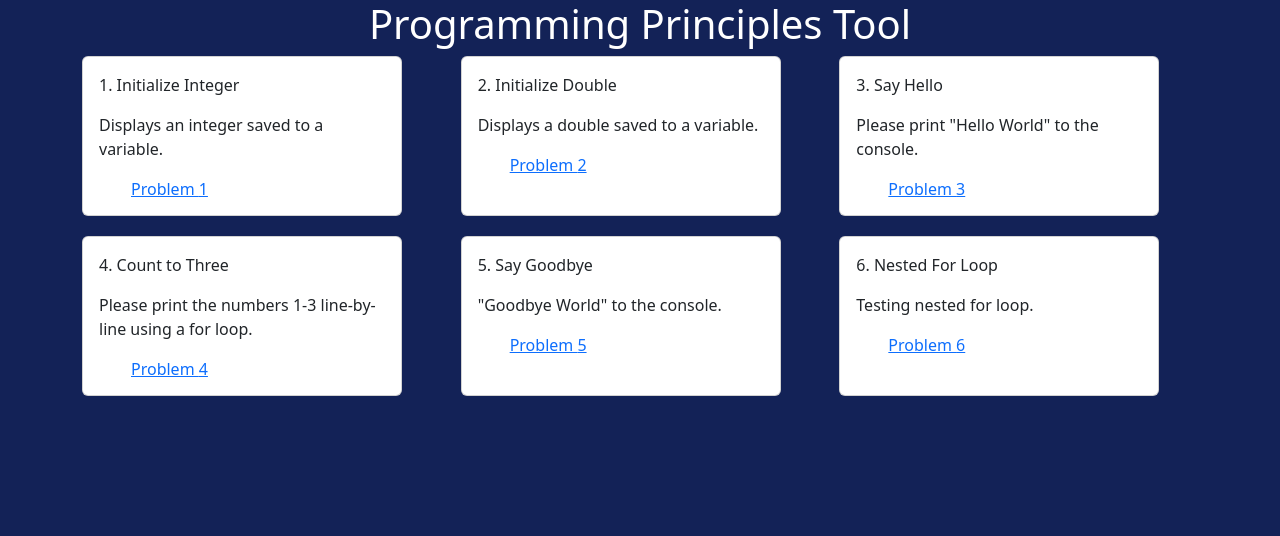
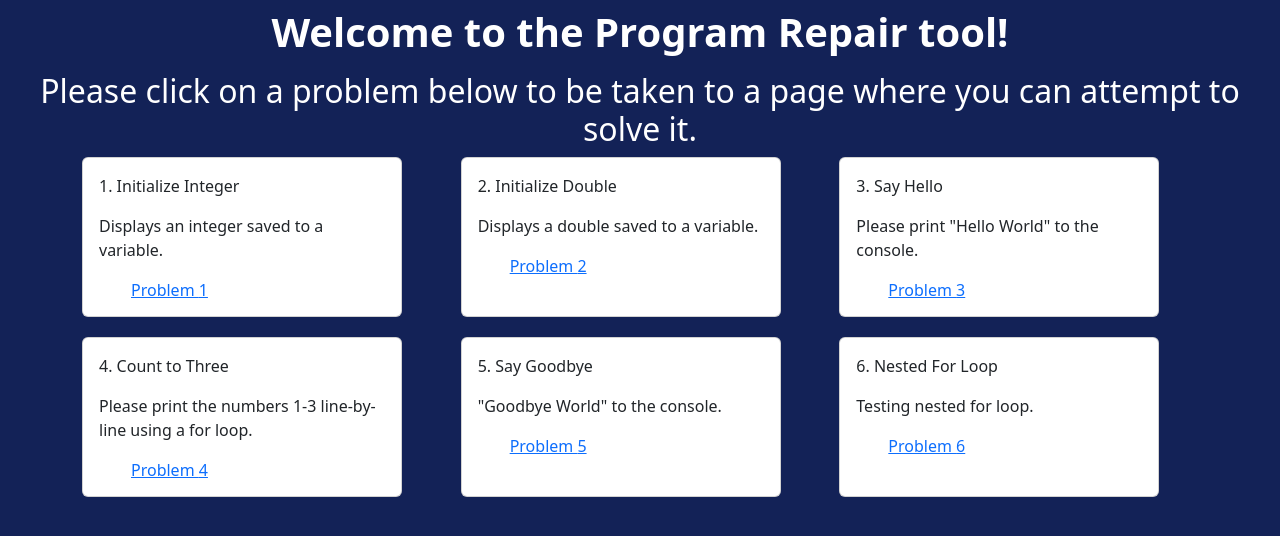
Before and after one commit to GSU-CS-Software-Engineering/2023Spring-ProgrammingPrinciplesAid, a Next.js app: page /problems in a window 1280 px wide. Shown: the top 536 px of the page. Built offline with nearby package versions, Linux system fonts and the light colour scheme.

Commit message:
Add files via upload

```diff
--- a/app/problems/(styles)/cardStyle.css
+++ b/app/problems/(styles)/cardStyle.css
@@ -20,8 +20,11 @@ body {
     width: 50rem;
 
 }
-h1 {text-align: center;
-color: white    ;}
+h1 {
+    text-align: center;
+    color: white;
+    font-weight: bold;
+}
 
 
 p1{text-align:center;}
@@ -38,3 +41,16 @@ p1{text-align:center;}
     bottom:.1;
 
 }
+.home-container {
+    margin: auto;
+    width: 50%;
+    display: block;
+    padding: auto;
+    text-align: center;
+}
+.h2{
+    text-align: center;
+    color:white;
+    font-size: 10;
+    font-weight: 10
+}
--- a/app/problems/[coder]/page.tsx
+++ b/app/problems/[coder]/page.tsx
@@ -33,7 +33,8 @@ export default function Page({ params }: { params: { coder: number }}) {
 
                 <div className="problemBox">
                     <p>
-                        {problem?.prompt}
+                        <p>Description:  {problem?.prompt}</p>
+
                         <p></p>
                         <a href="/problems">Problem Page</a>
 
@@ -86,6 +87,7 @@ export default function Page({ params }: { params: { coder: number }}) {
                 </div>
 
 
+
                 <a href="index.html">
                     Click here to go back to problem list
                 </a>
--- a/app/problems/page.tsx
+++ b/app/problems/page.tsx
@@ -23,12 +23,10 @@ export default function Home() {
 
     return (
         <main>
-            <h1>
-
-                Programming Principles Tool
-
-            </h1>
-
+            <div className='home-containter'>
+                <h1 className="title has-text-left p-2">Welcome to the Program Repair tool!</h1>
+                <h2 className="h2">Please click on a problem below to be taken to a page where you can attempt to solve it.</h2>
+            </div>
             <div className="container">
                 {cardResponse !== undefined && cardResponse.map((data, index: number) => {
                     return (
```
Also changed, not shown: app/problems/[coder]/(styles)/codeStyle.css (+39 -7 lines).
